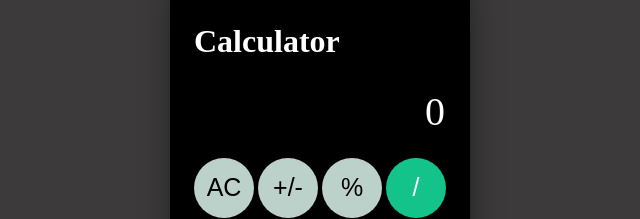
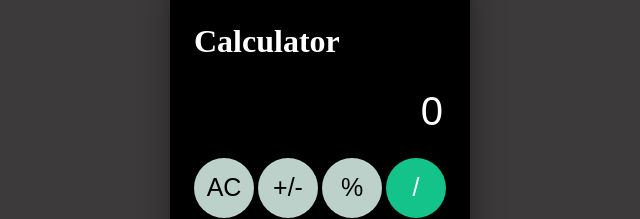
Before and after one commit to iwindd/Simple-Calculator, a plain HTML site: page index.html in a window 1280 px wide. Shown: the top 219 px of the page, 320-960 px from the left. Drawn offline with Linux system fonts and the light colour scheme.

Commit message:
chore: fix display

```diff
--- a/index.html
+++ b/index.html
@@ -12,7 +12,7 @@
 				<h1>Calculator</h1>
 			</header>
 			<article>
-				<p id="display">0</p>
+				<input readonly type="text" value="0" id="display">
 			</article>
 			<main>
 				<section>
--- a/style.css
+++ b/style.css
@@ -18,6 +18,8 @@ h1{
     background-color: black;
     padding: 1.5em;
     border-radius: 1em;
+    width: 300px;
+    height: 524px;
     box-shadow: 1px 0px 39px -11px rgba(0,0,0,0.75);
 }
 
@@ -26,13 +28,21 @@ article{
     justify-content: end;
     align-items: center;
     height: 60px;
+    width: 100%;
     margin: 1em 0px;
     padding-right: 1px;
+    overflow: hidden;
 }
 
-article > p{
+article > input{
+    border: none;
     font-size: 40px;
+    overflow: hidden;
     color: white;
+    background: transparent;
+    text-align: right;
+    width: 100%;
+    height: 100%;
 }
 
 section{
```
